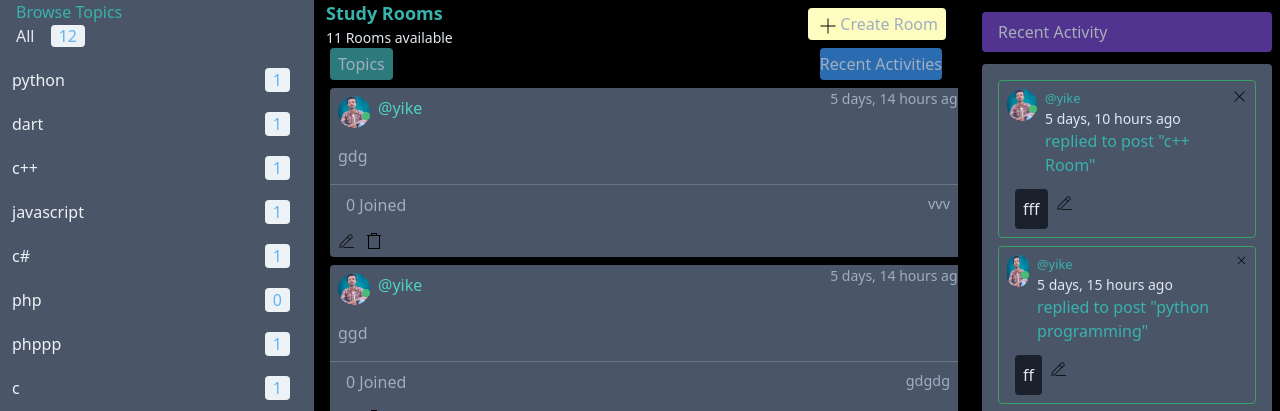
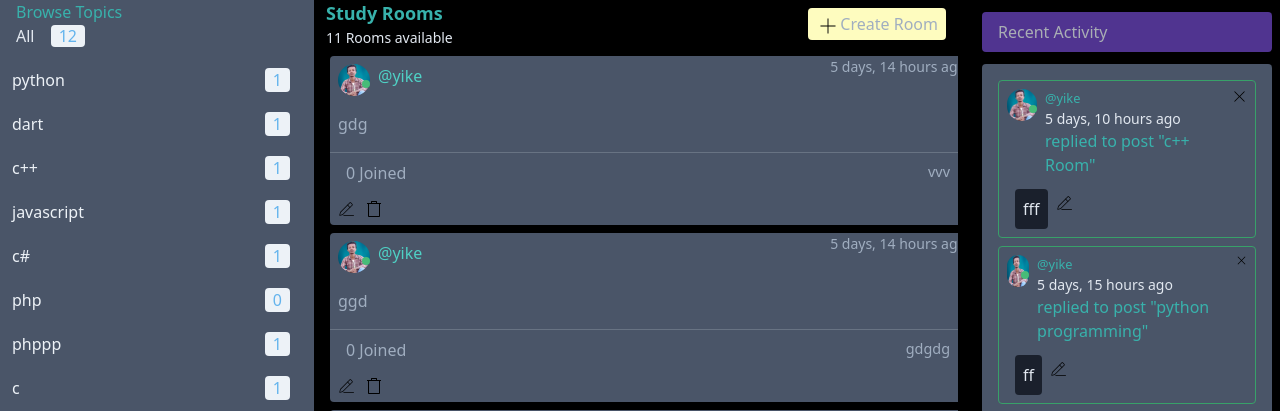
Before and after one commit to yike-cyber/studyBuddy-App-Django, a Django app: page / in a window 1280 px wide. Shown: the part 74-485 px from the top of the page. Run offline with Django 5.2, Linux system fonts and the light colour scheme; a user stored in the database is signed in; data comes from the database, SQL or seed files in the repository; style sheets or scripts are compiled from the project's sources.

Commit message:
update home .html

```diff
--- a/Frontend/templates/base/home.html
+++ b/Frontend/templates/base/home.html
@@ -26,7 +26,7 @@
         </a>
 
       </div>
-      <div class="flex flex-row justify-between mx-2 sn:hidden">
+      <div class="flex flex-row justify-between mx-2 sm:hidden">
         <a href="{% url 'topics' %}" class="mr-2">
           <button class=" bg-teal-700 rounded py-1 px-2 ">Topics</button>
         </a>
```
